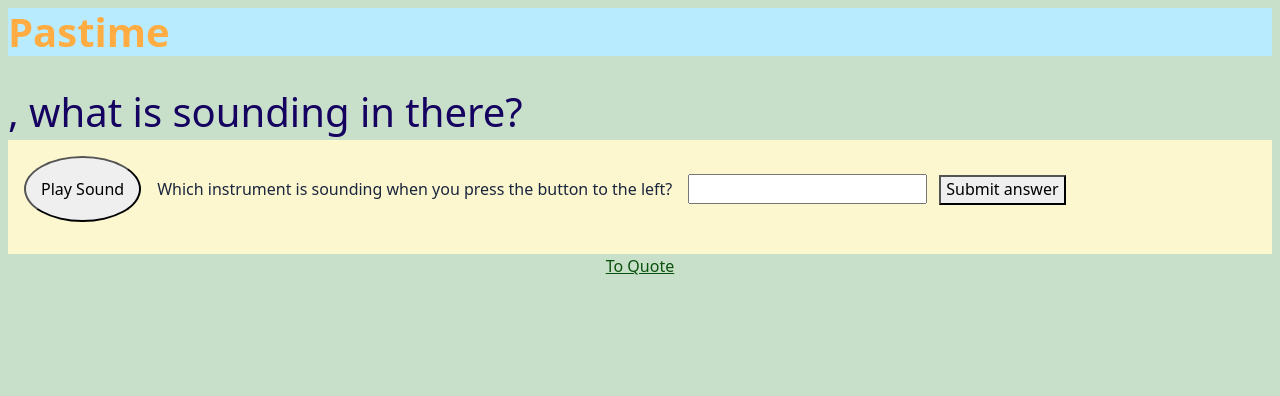
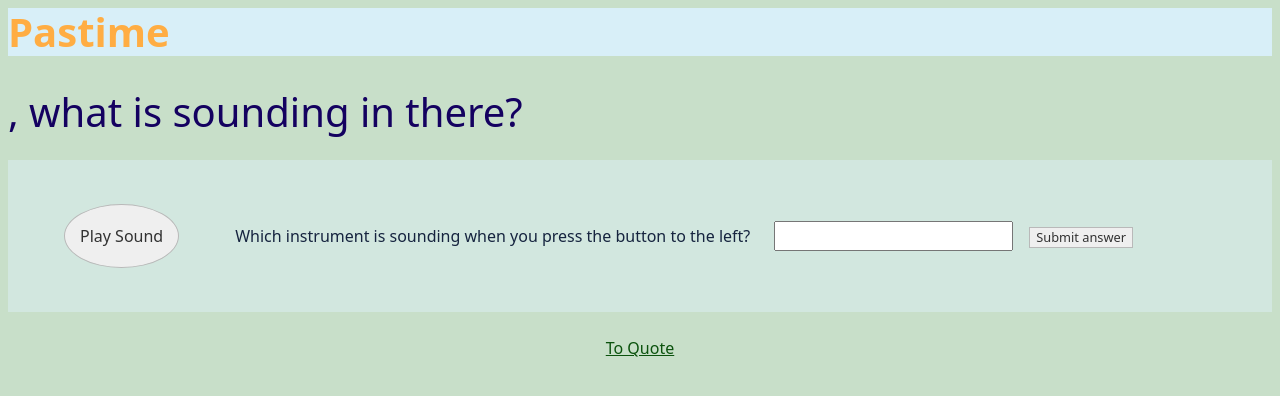
Before and after one commit to Aurorien/Pastime-Vue-Vite, a Vue app: page /#/sound in a window 1280 px wide. Shown: the top 396 px of the page. Built offline with nearby package versions, Linux system fonts and the light colour scheme; no server answers.

Commit message:
Add softer styling

```diff
--- a/assets/main.scss
+++ b/assets/main.scss
@@ -1,30 +1,29 @@
-$primary:  #0b520d;
-$secondary:  #e28a16;
+$primary: #0b520d;
+$secondary: #e28a16;
 
 // $third is an invented scss-variable (doesn't exist in bootstrap)
-$third:  #ffad43;
+$third: #ffad43;
 
-$dark:  rgba(1, 14, 45, 0.9);
-$light:   #c8dfc9;
+$dark: rgba(1, 14, 45, 0.9);
+$light: #c8dfc9;
 
 $body-bg: $light;
 
 $body-color: $dark;
 
-
-
-$spacer: .5rem;
+$spacer: 0.5rem;
 $spacers: (
   0: $spacer,
-  1: $spacer * .25,
-  2: $spacer * .5,
+  1: $spacer * 0.25,
+  2: $spacer * 0.5,
   3: $spacer,
   4: $spacer * 1.5,
   5: $spacer * 3,
   6: $spacer * 4,
-  7: $spacer * 15
+  7: $spacer * 7,
+  8: $spacer * 15
 ) !default;
 
 @import 'bootstrap/scss/bootstrap';
-@import "bootstrap/scss/variables";
-@import "bootstrap/scss/functions";
+@import 'bootstrap/scss/variables';
+@import 'bootstrap/scss/functions';
--- a/src/components/SiteHeader.vue
+++ b/src/components/SiteHeader.vue
@@ -17,9 +17,7 @@
   // @import '../../assets/main.scss';
 
   h1 {
-    background-color: rgb(185, 235, 255);
-    // color: $primary;
-    // color: $secondary;
+    background-color: rgb(216, 239, 248);
     color: $third;
     font-weight: $font-weight-bolder;
   }
--- a/src/components/SoundButton.vue
+++ b/src/components/SoundButton.vue
@@ -1,6 +1,5 @@
 <template>
   <button
-    class="mx-2 my-2"
     v-bind="$attrs"
     @click="playSound"
     :style="cssProps"
@@ -16,7 +15,8 @@
     computed: {
       cssProps() {
         return {
-          '--button-padding': this.buttonPadding
+          '--button-padding': this.buttonPadding,
+          '--button-margin': this.buttonMargin
         }
       }
     },
@@ -32,13 +32,17 @@
 
           this.soundUrl = response.data.previews['preview-hq-mp3']
         }
-        this.$refs.soundEffect.volume = 1
+        this.$refs.soundEffect.volume = 0.05
         this.$refs.soundEffect.src = this.soundUrl
         this.$refs.soundEffect.play()
       }
     },
     props: {
       buttonPadding: {
+        type: String,
+        default: null
+      },
+      buttonMargin: {
         type: String,
         default: null
       }
@@ -51,5 +55,11 @@
 
   button {
     padding: var(--button-padding);
+    margin: var(--button-margin);
+    font-size: .8rem;
+    border-style: groove;
+    border-width: 1px;
+    border-color: rgb(185, 185, 185);
+    color: rgb(50, 50, 50);
   }
 </style>
--- a/src/views/HomeView.vue
+++ b/src/views/HomeView.vue
@@ -99,7 +99,7 @@
 
   h1 {
     margin: $spacer * 1.2;
-    margin-top: map-get($spacers, 7);
+    margin-top: map-get($spacers, 8);
   }
 
   label {
--- a/src/views/QuoteView.vue
+++ b/src/views/QuoteView.vue
@@ -1,15 +1,16 @@
 <template>
-  <h1>Some {{ $route.params.theme }} jokes for you {{ name }}!</h1>
-  <li :key="result" v-for="result in results">
+  <h1 class="mb-5">Some {{ $route.params.theme }} jokes for you {{ name }}!</h1>
+  <li :key="result" v-for="result in results" class="list-unstyled d-flex flex-column mb-4">
     <div
       :style="{
         backgroundColor: result.showPunchline ? punchlineShowsColor : listColor
       }"
     >
-      {{ result.setup }}
+      <span class="ms-2">{{ result.setup }}</span>
       <SoundButton
         @click="togglePunchline(result)"
-        button-padding="0 3px 2px 2px"
+        button-padding="0 3px 1px 3px"
+        button-margin="5px 12px"
         >Show</SoundButton
       >
       <span v-if="result.showPunchline" id="quote-span">
@@ -17,7 +18,8 @@
       </span>
     </div>
   </li>
-  <RouterLink class="d-flex flex-column align-items-center" to="/sound"
+
+  <RouterLink class="d-flex flex-column align-items-center mt-5" to="/sound"
     >To Sound</RouterLink
   >
 </template>
@@ -48,8 +50,8 @@
     data() {
       return {
         results: null,
-        listColor: 'lightgreen',
-        punchlineShowsColor: '#fae77c'
+        listColor: '#cdf4cd',
+        punchlineShowsColor: '#f4efdc'
       }
     },
     emits: ['punchlinefx'],
--- a/src/views/SoundView.vue
+++ b/src/views/SoundView.vue
@@ -1,6 +1,6 @@
 <template>
   <div>
-    <h1>{{ name }}, what is sounding in there?</h1>
+    <h1 class="mb-5">{{ name }}, what is sounding in there?</h1>
     <div class="space" id="sound-view">
       <button id="play-button" @click="playSound">Play Sound</button>
       <audio ref="soundEffect" volume="0" />
@@ -9,7 +9,7 @@
         left?</label
       >
       <input id="guess" type="text" v-model="instrument" />
-      <SoundButton @click="guessEval" button-padding="0 5px 2px 5px"
+      <SoundButton @click="guessEval" button-padding="0 6px 0px 6px" button-margin="0 0 8px 8px"
         >Submit answer</SoundButton
       >
       <p>{{ outcome }}</p>
@@ -17,7 +17,7 @@
     </div>
   </div>
   <RouterLink
-    class="d-flex flex-column align-items-center"
+    class="d-flex flex-column align-items-center mt-5"
     to="/quotes/programming"
     >To Quote</RouterLink
   >
@@ -88,7 +88,7 @@
 <style scoped lang="scss">
   // @import '../../assets/main.scss';
 
-  $backgr-color: rgb(252, 247, 207);
+  $backgr-color: #d2e7df;
 
   h1 {
     color: rgb(20, 1, 96);
@@ -100,7 +100,7 @@
   }
 
   .space {
-    padding: 1rem;
+    padding: map-get($spacers, 6 ) map-get($spacers, 5) map-get($spacers, 5 ) map-get($spacers, 7);
   }
 
   #sound-view {
--- a/vite.config.js
+++ b/vite.config.js
@@ -8,7 +8,7 @@ export default defineConfig({
   plugins: [vue()],
   base: process.env.NODE_ENV === 'production' ? '/Pastime/' : '/',
   server: {
-    port: 1000
+    port: 3000
   },
 
   // ref: https://stackoverflow.com/a/70849876
```
